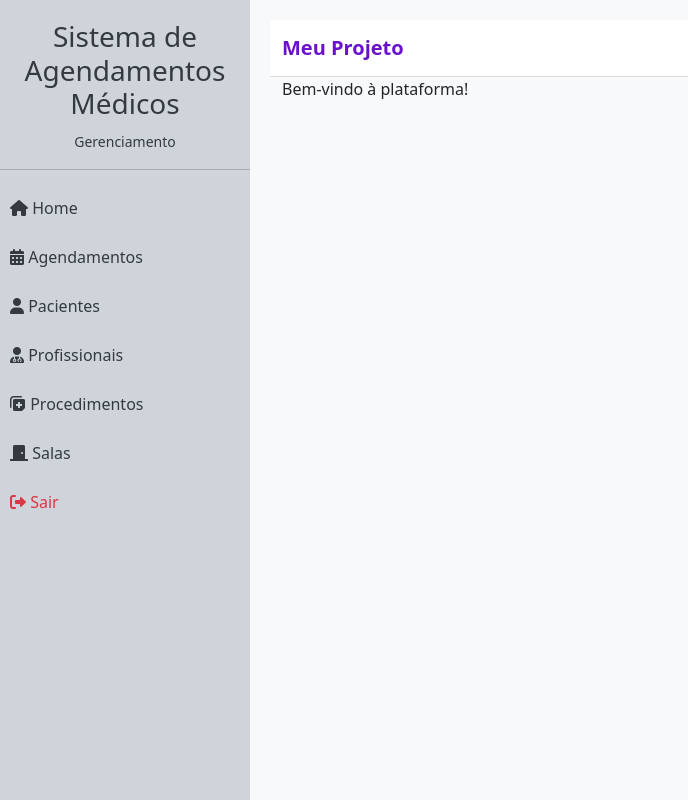
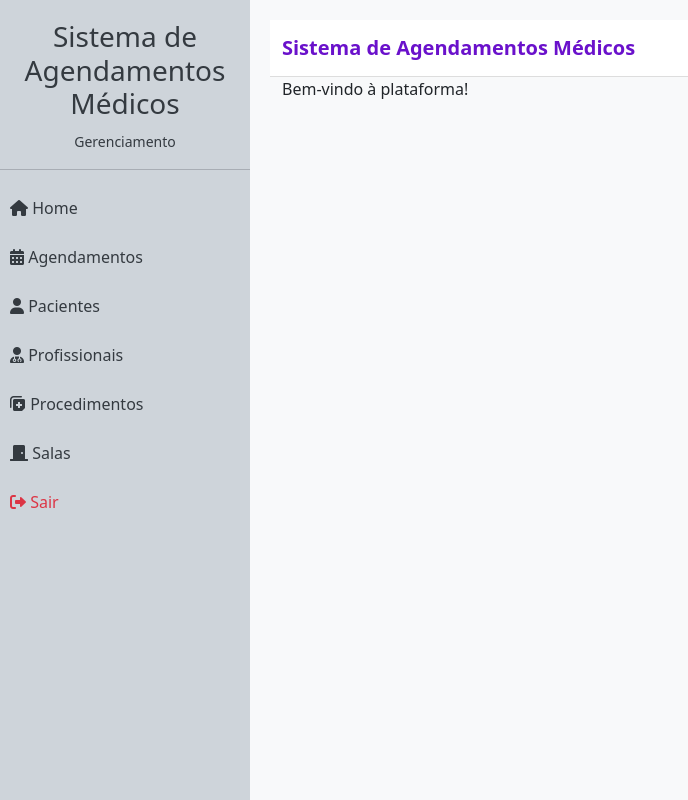
Before and after one commit to Guimax0304/clinica-django, a Django app: page /cadastros/ in a window 1280 px wide. Shown: the whole page, without its empty margins (0-688 px from the left). Run offline with Django 4.2, Linux system fonts and the light colour scheme; the visitor is signed in with stand-in values (Sample User, id 1).

Commit message:
ajuste de nome

```diff
--- a/agendamentos/forms.py
+++ b/agendamentos/forms.py
@@ -6,9 +6,6 @@ from pacientes.models import Paciente
 from profissionais.models import Profissional
 from procedimentos.models import Procedimento
 from django.utils import timezone
-
-from django import forms
-from .models import Agendamento
 from django.utils.timezone import localtime
 
 class AgendamentoForm(forms.ModelForm):
--- a/templates/base.html
+++ b/templates/base.html
@@ -5,7 +5,7 @@
 <head>
     <meta charset="UTF-8">
     <meta name="viewport" content="width=device-width, initial-scale=1.0">
-    <title>{% block title %}Meu Projeto{% endblock %}</title>
+    <title>{% block title %}Sistema de Agendamentos Médicos{% endblock %}</title>
     <link rel="stylesheet" href="https://cdn.jsdelivr.net/npm/bootstrap@5.3.0-alpha1/dist/css/bootstrap.min.css">
     <link rel="stylesheet" href="https://cdnjs.cloudflare.com/ajax/libs/font-awesome/6.0.0/css/all.min.css">
     <style>
@@ -69,7 +69,7 @@
     <!-- Navbar -->
     <nav class="navbar">
         <div class="container-fluid">
-            <a class="navbar-brand" href="{% url 'usuarios:home' %}">Meu Projeto</a>
+            <a class="navbar-brand" href="{% url 'usuarios:home' %}">Sistema de Agendamentos Médicos</a>
         </div>
     </nav>
 
--- a/templates/partials/footer.html
+++ b/templates/partials/footer.html
@@ -6,7 +6,7 @@
         <!-- Seção Sobre -->
         <div class="col-md-4 mb-3">
           <h5 class="text-primary">Sobre</h5>
-          <p>Meu Projeto é uma plataforma dedicada ao gerenciamento eficiente de agendamentos e serviços.</p>
+          <p>Sistema de Agendamentos Médicos é uma plataforma dedicada ao gerenciamento eficiente de agendamentos e serviços.</p>
         </div>
 
         <!-- Links Úteis -->
@@ -36,7 +36,7 @@
       <!-- Copyright e Redes Sociais -->
       <div class="row">
         <div class="col-md-6 text-center text-md-start">
-          <p class="mb-0">&copy; <script>document.write(new Date().getFullYear())</script> Meu Projeto. Todos os direitos reservados.</p>
+          <p class="mb-0">&copy; <script>document.write(new Date().getFullYear())</script> Sistema de Agendamentos Médicos. Todos os direitos reservados.</p>
         </div>
         <div class="col-md-6 text-center text-md-end">
           <a href="https://facebook.com" class="text-dark me-3" target="_blank"><i class="fab fa-facebook"></i></a>
```
